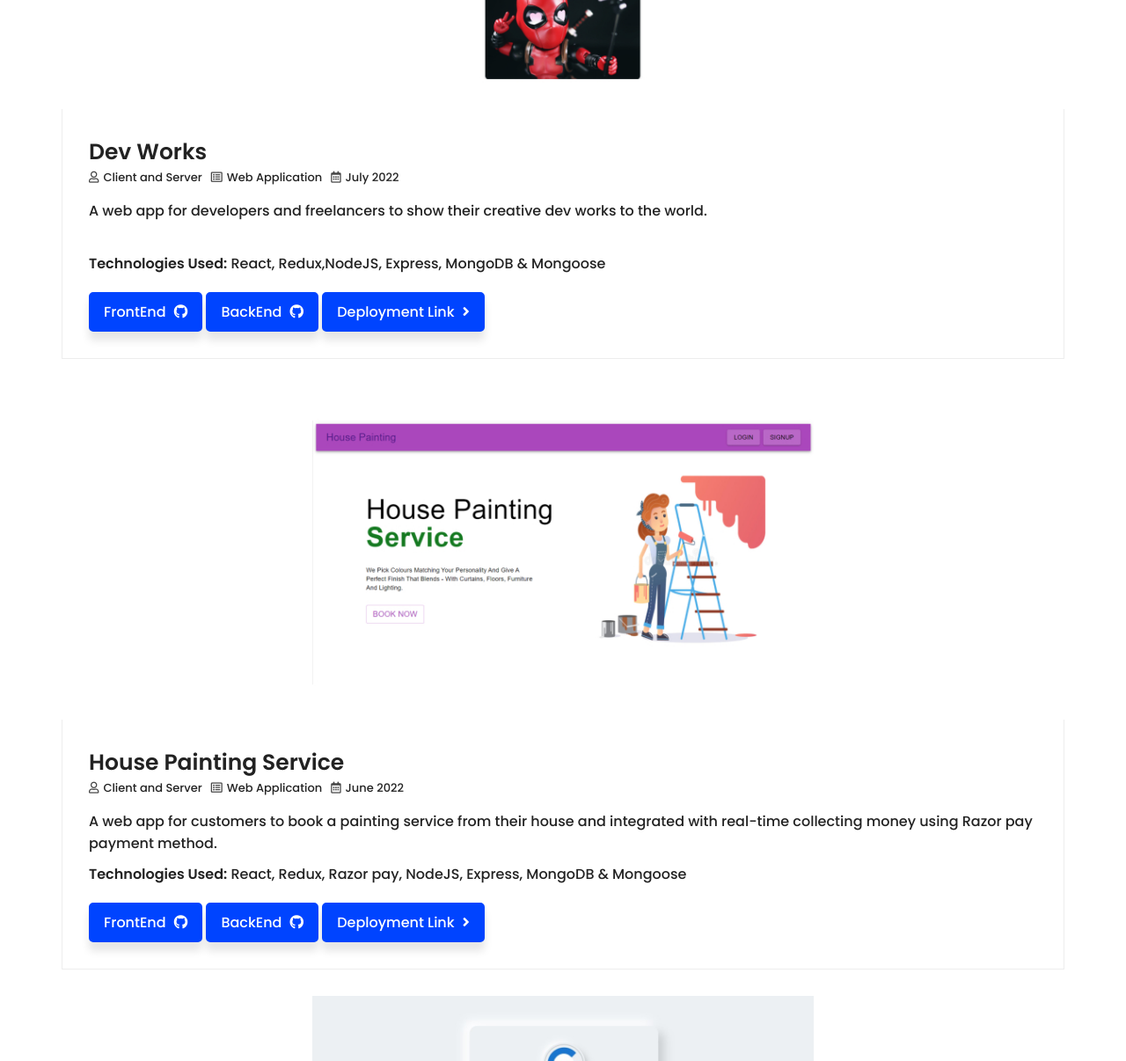
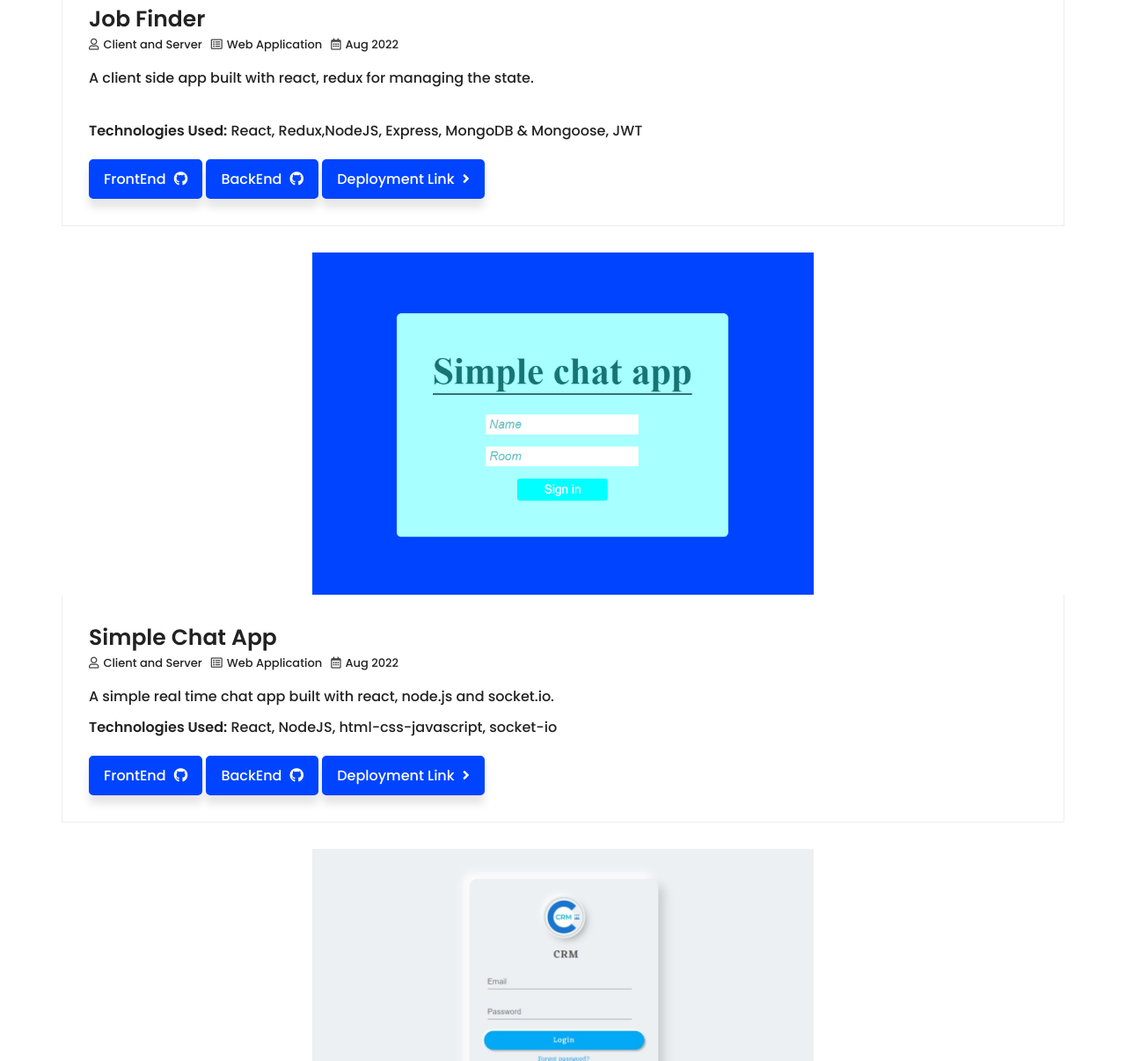
Before and after one commit to Ramprakash438/My-Porfolio, a plain HTML site: page index.html in a window 1280 px wide. Shown: the part 2433-3639 px from the top of the page at 88% size. Drawn offline with nearby package versions, Linux system fonts and the light colour scheme; a script that the page names is missing.

Commit message:
changed url

```diff
--- a/index.html
+++ b/index.html
@@ -196,28 +196,28 @@
           <div class="col-lg-6">
             <div class="blog-item wow fadeInUp" data-wow-delay="0.1s">
               <div class="blog-img">
-                <img src="images/dev work.png" alt="Blog">
+                <img src="images/job finder.jpg" alt="Blog">
               </div>
               <div class="blog-text">
-                <h2>Dev Works</h2>
+                <h2>Job Finder</h2>
                 <div class="blog-meta">
                   <p><i class="far fa-user"></i>Client and Server</p>
                   <p><i class="far fa-list-alt"></i>Web Application</p>
-                  <p><i class="far fa-calendar-alt"></i>July 2022</p>
+                  <p><i class="far fa-calendar-alt"></i>Aug 2022</p>
                 </div>
                 <p>
-                  A web app for developers and freelancers to show their creative dev works to the world.
+                  A client side app built with react, redux for managing the state.
                   <br />
                   <br />
                 </p>
                 <p>
-                  <b>Technologies Used:</b> React, Redux,NodeJS, Express, MongoDB & Mongoose
+                  <b>Technologies Used:</b> React, Redux,NodeJS, Express, MongoDB & Mongoose, JWT
                 </p>
-                <a class="btn" href="https://github.com/Ramprakash438/devWorks_client-main" target="_blank">FrontEnd <i
+                <a class="btn" href="https://github.com/Ramprakash438/jobFinder_client-main" target="_blank">FrontEnd <i
                     class="fab fa-github"></i></a>
-                <a class="btn" href="https://github.com/Ramprakash438/devWorks_server-main" target="_blank">BackEnd <i
+                <a class="btn" href="https://github.com/Ramprakash438/jobFinder_server-main" target="_blank">BackEnd <i
                     class="fab fa-github"></i></a>
-                <a class="btn" href="https://gentle-platypus-c45f0a.netlify.app" target="_blank">Deployment Link
+                <a class="btn" href="https://fabulous-syrniki-0492f4.netlify.app/login" target="_blank">Deployment Link
                   <i class="fa fa-angle-right"></i></a>
               </div>
             </div>
@@ -226,27 +226,28 @@
           <div class="col-lg-6">
             <div class="blog-item wow fadeInUp" data-wow-delay="0.1s">
               <div class="blog-img">
-                <img src="images/house painting.jpg" alt="Blog">
+                <img src="images/sca.jpg" alt="Blog">
               </div>
               <div class="blog-text">
-                <h2>House Painting Service</h2>
+                <h2>Simple Chat App</h2>
                 <div class="blog-meta">
                   <p><i class="far fa-user"></i>Client and Server</p>
                   <p><i class="far fa-list-alt"></i>Web Application</p>
-                  <p><i class="far fa-calendar-alt"></i>June 2022</p>
+                  <p><i class="far fa-calendar-alt"></i>Aug 2022</p>
                 </div>
                 <p>
-                  A web app for customers to book a painting service from their house and integrated with real-time
-                  collecting money using Razor pay payment method.
+                  A simple real time chat app built with react, node.js and socket.io.
                 </p>
                 <p>
-                  <b>Technologies Used:</b> React, Redux, Razor pay, NodeJS, Express, MongoDB & Mongoose
+                  <b>Technologies Used:</b> React, NodeJS, html-css-javascript, socket-io
+
+
                 </p>
-                <a class="btn" href="https://github.com/Ramprakash438/housePaintingService_client-main" target="_blank">FrontEnd <i
+                <a class="btn" href="https://github.com/Ramprakash438/simple_chatapp-main/tree/master/client" target="_blank">FrontEnd <i
                     class="fab fa-github"></i></a>
-                <a class="btn" href="https://github.com/Ramprakash438/housePaintingService_server-main" target="_blank">BackEnd <i
+                <a class="btn" href="https://github.com/Ramprakash438/simple_chatapp-main/tree/master/server" target="_blank">BackEnd <i
                     class="fab fa-github"></i></a>
-                <a class="btn" href="https://house-painting-service.netlify.app" target="_blank">Deployment Link
+                <a class="btn" href="https://euphonious-smakager-670c70.netlify.app" target="_blank">Deployment Link
                   <i class="fa fa-angle-right"></i></a>
               </div>
             </div>
```
Also changed, not shown: images/job finder.jpg (added), images/petty cash.jpg, images/petty cash1.jpg (added), images/sca.jpg (added).
